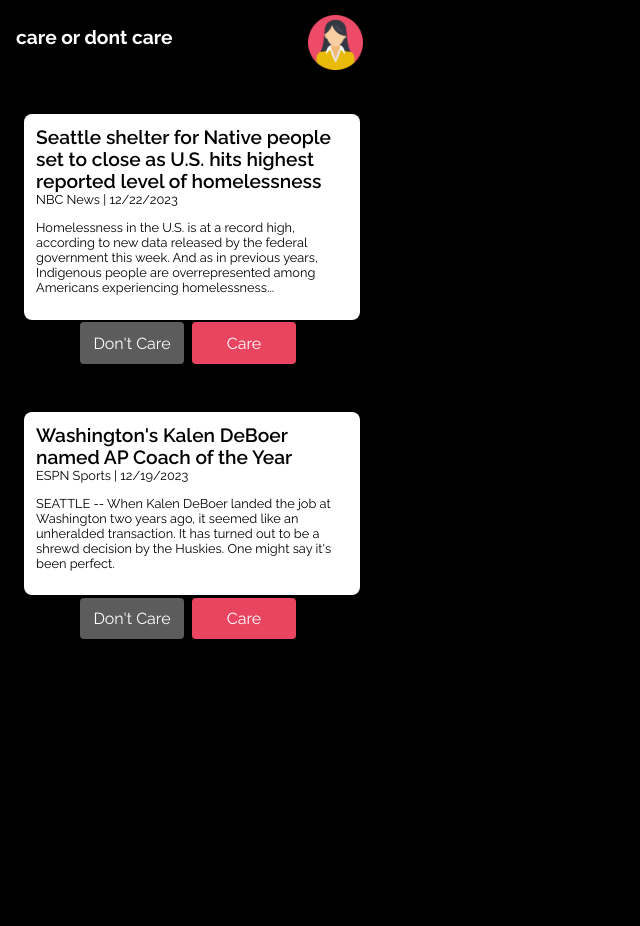
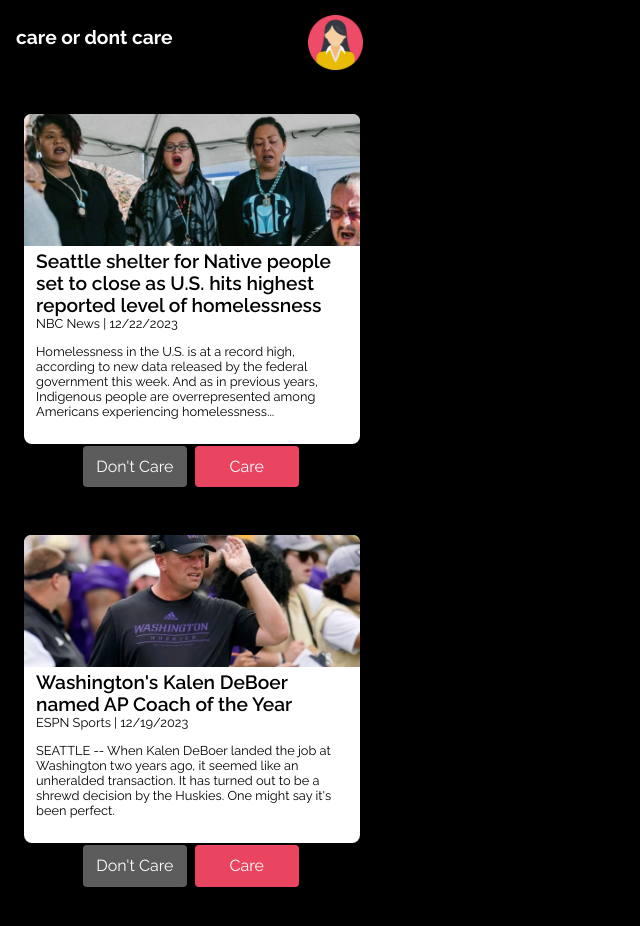
Before and after one commit to swizzlejuice/caredontcare, a React (Create React App) app in the folder caredontcareapp/: page /home in a window 1280 px wide. Shown: the top 926 px of the page, without its empty margins (0-640 px from the left). Before the commit the page ends 800 px from the top, so only its background shows below. Built offline with nearby package versions, Linux system fonts and the light colour scheme.

Commit message:
added card images

```diff
--- a/caredontcareapp/src/Home.js
+++ b/caredontcareapp/src/Home.js
@@ -1,7 +1,7 @@
 import React, { useState } from 'react';
 import { Link } from 'react-router-dom';
 import { Nav } from './Nav.js';
-import { Card, Button } from 'react-bootstrap';
+import { Card } from 'react-bootstrap';
 
 class CardOne extends React.Component {
     state = {
@@ -15,6 +15,7 @@ class CardOne extends React.Component {
                     <div>
                     <Card className="home-card" style={{ width: '21rem'}}>
                         <Card.Body className="cards-text">
+                        <Card.Img className="card-img" variant="top" src="img/image1.png" />
                             <Card.Title className="card-title">Seattle shelter for Native people set to close as U.S. hits highest reported level of homelessness</Card.Title>
                             <Card.Subtitle className="card-sub">NBC News | 12/22/2023</Card.Subtitle>
                             <Card.Text className="card-desc">
@@ -46,6 +47,7 @@ class CardTwo extends React.Component {
                     <div>
                     <Card className="home-card" style={{ width: '21rem'}}>
                         <Card.Body className="cards-text">
+                        <Card.Img className="card-img" variant="top" src="img/image2.png" />
                             <Card.Title className="card-title">Washington's Kalen DeBoer named AP Coach of the Year</Card.Title>
                             <Card.Subtitle className="card-sub">ESPN Sports | 12/19/2023</Card.Subtitle>
                             <Card.Text className="card-desc">
@@ -60,6 +62,7 @@ class CardTwo extends React.Component {
                     <Link to="/kalen-deboer-forum"><button className="c-btn">Care</button></Link>
                     </div>
                 )}
+                <div className="home-padding"></div>
             </div>
         )
     }
--- a/caredontcareapp/src/index.css
+++ b/caredontcareapp/src/index.css
@@ -128,7 +128,7 @@ label {
     background-color: #5C5C5C;
     border: none;
     border-radius: .25rem;
-    margin-left: 4.5rem;
+    margin-left: 4.675rem;
 }
 
 .c-btn {
@@ -158,3 +158,13 @@ label {
     border-radius: .5rem;
     margin-top: 1.5rem;
 }
+
+.card-img {
+    width: 21rem;
+    margin-left: -.75rem;
+    margin-top: -.75rem;
+}
+
+.home-padding {
+    padding-bottom: 5rem;
+}
```
Also changed, not shown: caredontcareapp/public/img/image1.png (added), caredontcareapp/public/img/image2.png (added).
